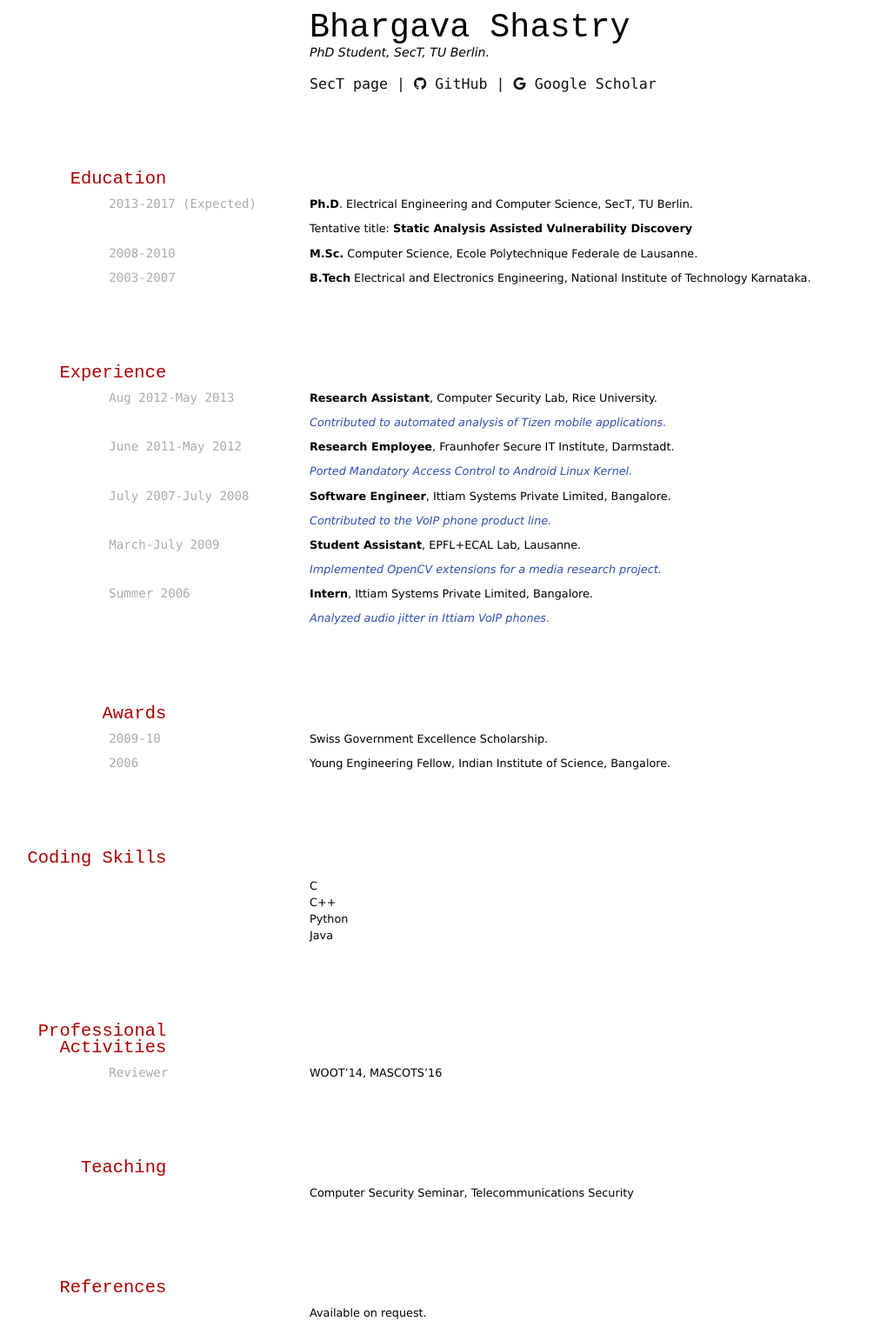
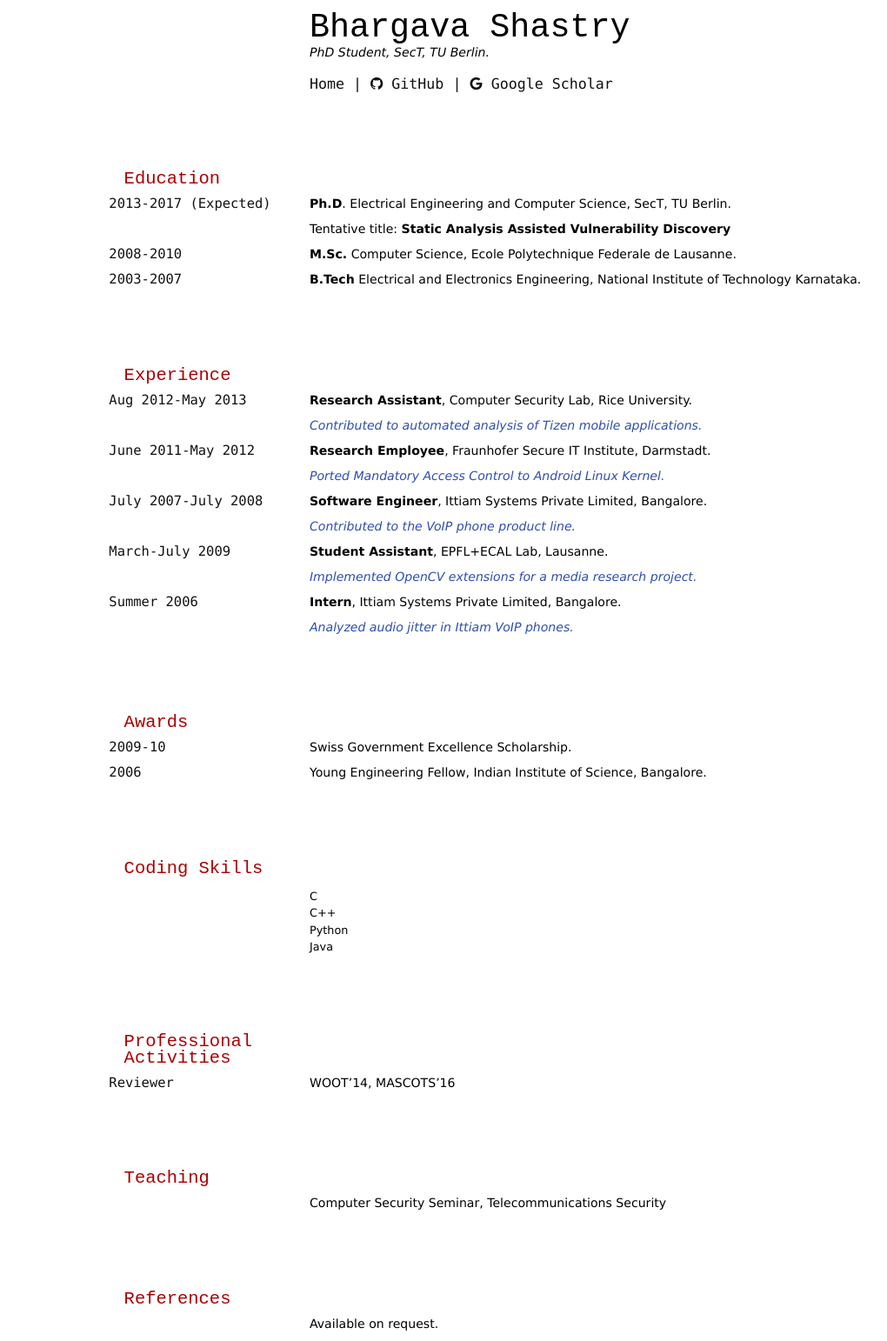
Before and after one commit to bshastry/bshastry.github.io, a Jekyll site: the page built from cv.md, in a window 1280 px wide. Shown: the whole page at 87% size, without its empty margins (75-1095 px from the left). Built offline with Jekyll 4.4.1, drawn with Linux system fonts in a browser that asks for light colours; nearby versions of some CDN libraries.

Commit message:
Changed screen media css and swapped out sect page to home page

```diff
--- a/cv.md
+++ b/cv.md
@@ -6,7 +6,7 @@
 PhD Student, SecT, TU Berlin.
 
 <div id="webaddress">
-<a href="https://www.isti.tu-berlin.de/security_in_telecommunications/menue/people/research_assistants/bhargava_shastry/">SecT page</a>
+<a href="/index.html">Home</a>
 | <i class="fa fa-github"></i> <a href="https://github.com/bshastry">GitHub</a>
 | <i class="fa fa-google"></i> <a href="https://scholar.google.com/citations?hl=en&user=lsdZxf8AAAAJ&view_op=list_works&sortby=pubdate">Google Scholar</a>
 </div>
--- a/media/cv-screen.css
+++ b/media/cv-screen.css
@@ -67,6 +67,7 @@
 	margin-bottom: 0.7em;
 	margin-right: 0;
 	width: 65%;
+	font-size: 110%;
 }
 
 code {
@@ -74,7 +75,7 @@
 	font-size: 110%;
 	/*line-height: 1em;*/
 	font-family: Menlo,monospace,sans-serif;
-	color: #aaa;
+	color: #111;
 }
 
 p code {
@@ -138,8 +139,9 @@
 	margin-top: 3em;
 	position: relative;
 	top: 1.4em;
-	text-align: right;
+	text-align: left;
 	width: 20%;
+	margin-left: 10em;
 }
 
 h3 {
```
